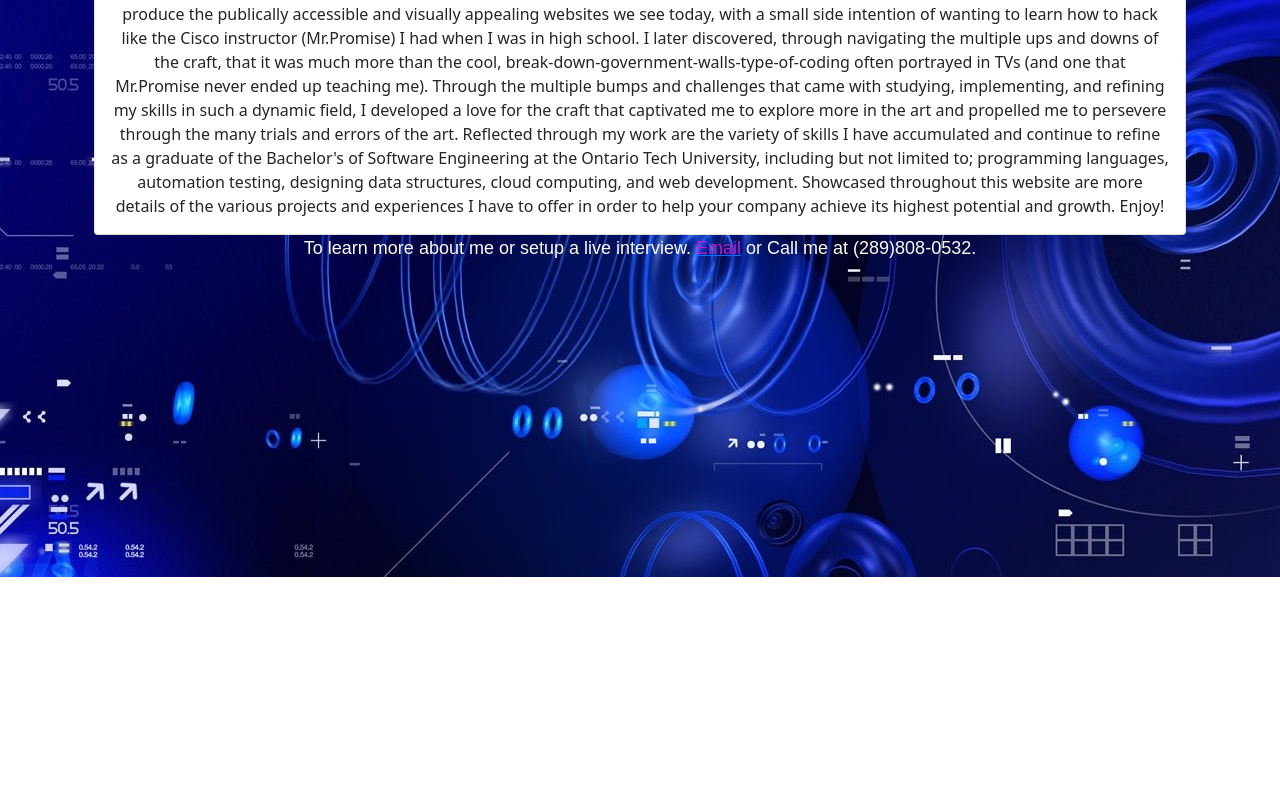
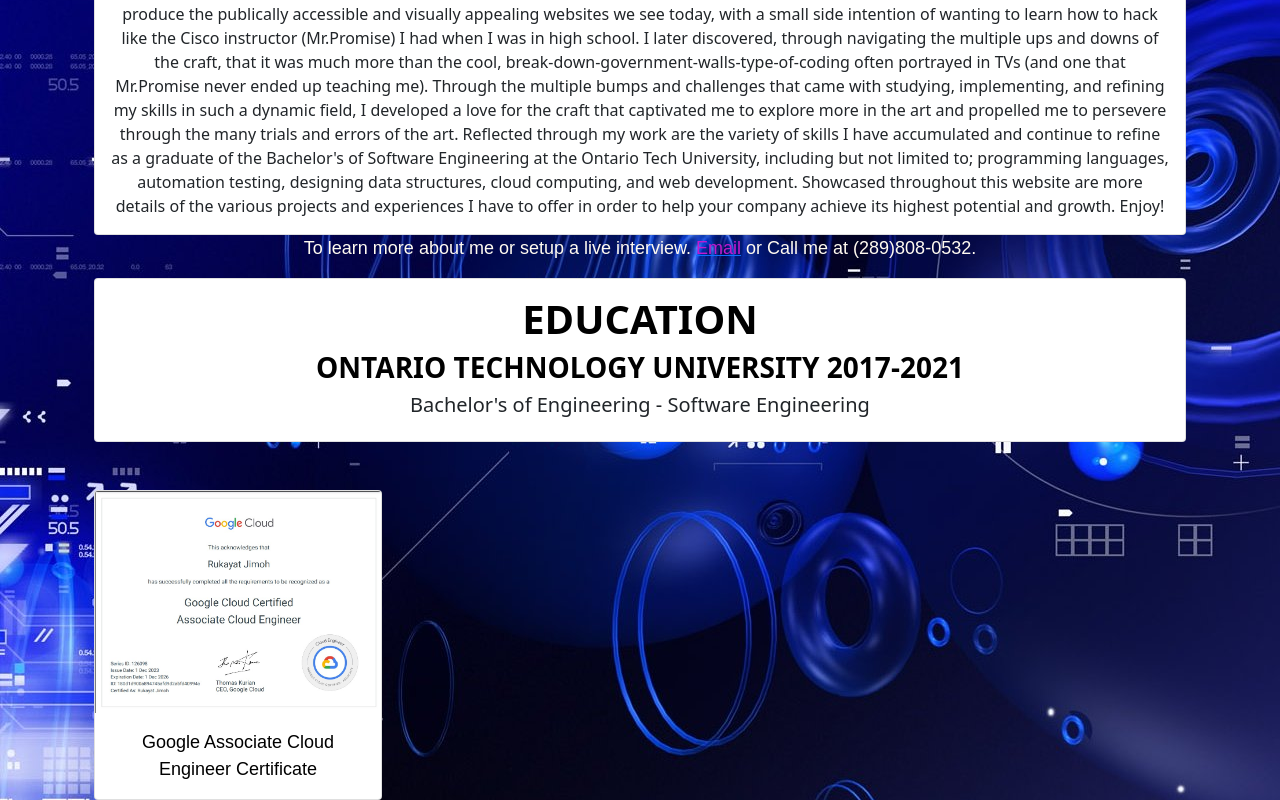
Before and after one commit to damola600/portfolio, a React (Create React App) app: page / in a window 1280 px wide. Shown: the part 223-1023 px from the top of the page. Before the commit the page ends 800 px from the top, so only its background shows below. Built offline with nearby package versions, Linux system fonts and the light colour scheme.

Commit message:
added cert

```diff
--- a/src/components/about_me.component.js
+++ b/src/components/about_me.component.js
@@ -6,6 +6,7 @@ import "bootstrap/dist/css/bootstrap.min.css";
 import "jquery/dist/jquery"
 import "bootstrap/dist/js/bootstrap";
 import { text } from './textfiles/aboutme.json';
+import cloud_eng_cert from "../images/google_cloud_cert.jpg";
 
 export default class AboutMe extends Component{
     render(){
@@ -15,12 +16,28 @@ export default class AboutMe extends Component{
                 <style>{'body { background-image: url(../images/1.jpg); }'}</style>
             </Helmet> */}
                 <h1>Rukayat Adedamola Jimoh</h1>
-                <div class="card">
-                    <div class="card-body">
+                <div className="card">
+                    <div className="card-body">
                         {text}
                     </div>
                 </div>
                 <p>To learn more about me or setup a live interview. <Link to="/contactme"><strong>Email</strong></Link> or Call me at (289)808-0532.</p>
+                <div className='card'>
+                    <div className='card-body'>
+                        <div className='card-title'><h1 style={ { fontWeight: 'bold', color: 'black'}}>EDUCATION</h1></div>
+                        <div className='card-text'>
+                            <h3 style={ { fontWeight: 'bold', color: 'black' }}>ONTARIO TECHNOLOGY UNIVERSITY                     2017-2021</h3>
+                            <h5>Bachelor's of Engineering - Software Engineering</h5>
+                        </div>
+                    </div>
+                </div>
+                <br/><br/>
+                <div className='card' style={{width: "18rem"}}>
+                    <img src={cloud_eng_cert} className='card-img-top' alt='Cloud Engineer Certificate'/>
+                    <div class="card-body">
+                        <p class="card-text" style={{ color: 'black'}}>Google Associate Cloud Engineer Certificate</p>
+                    </div>
+                </div>
             </div>
         );
     }
```
Also changed, not shown: src/images/google_cloud_cert.jpg (added).
